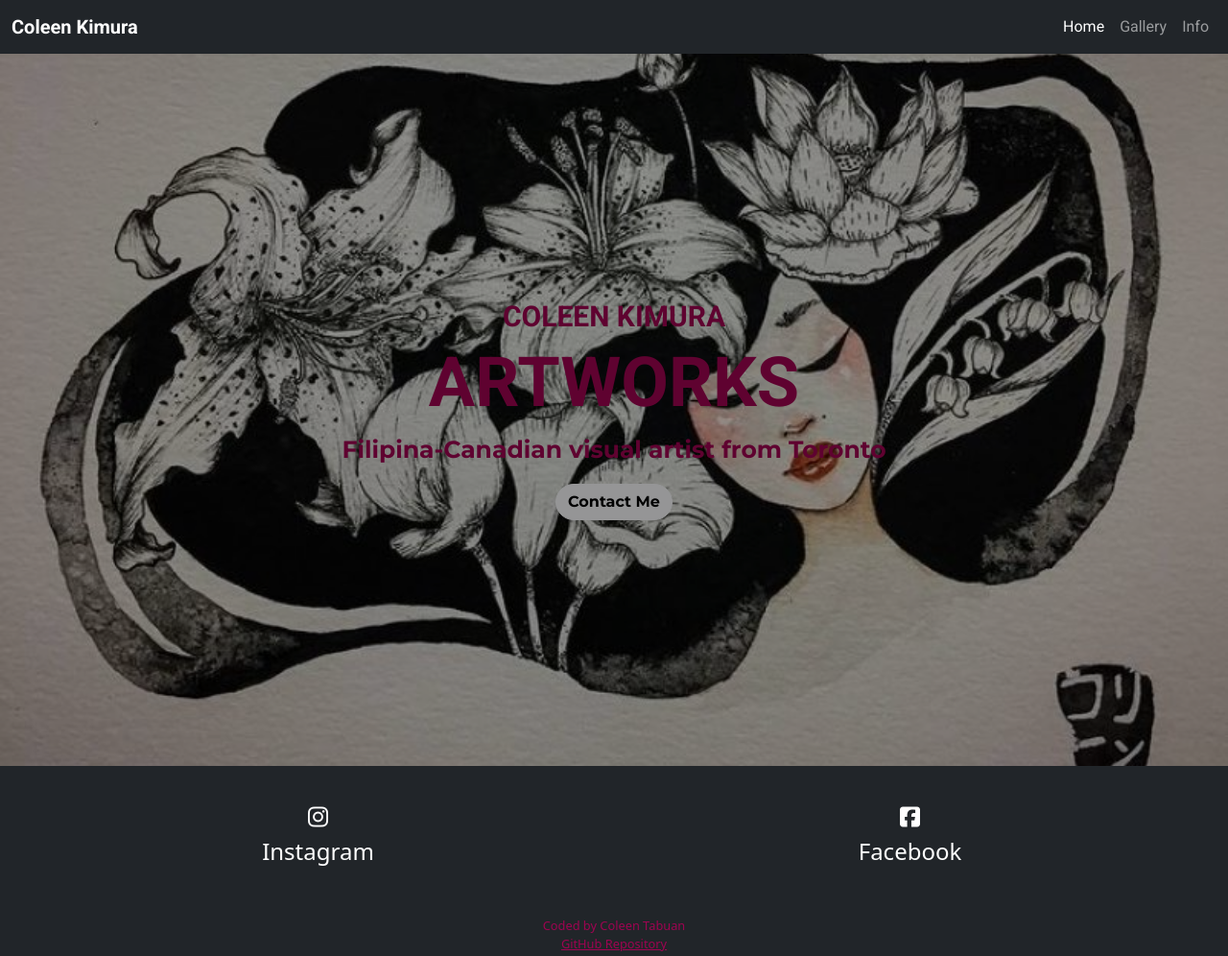
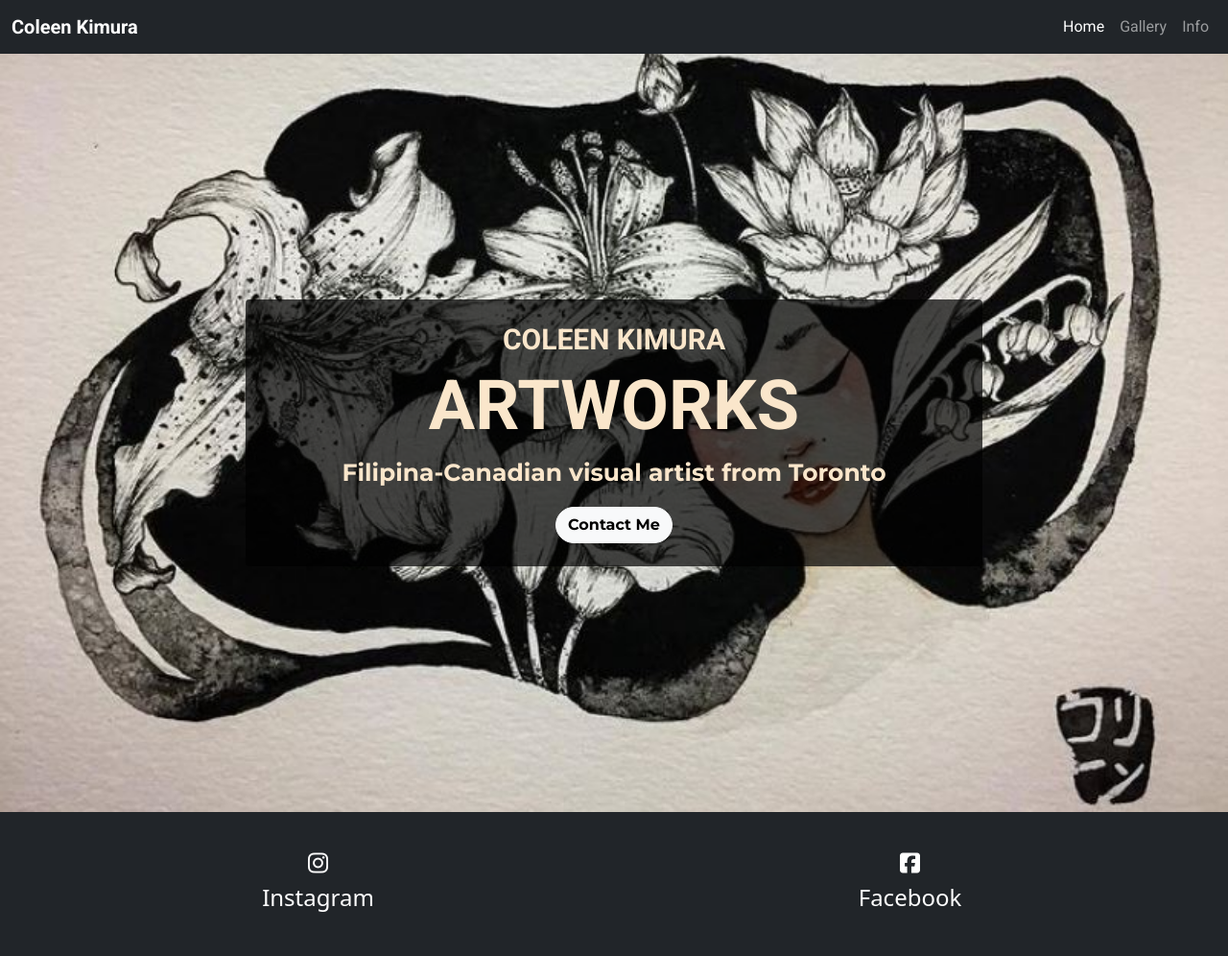
Before and after one commit to coleentabuan/art-portfolio, a plain HTML site: page index.html in a window 1280 px wide. Shown: the top 996 px of the page at 96% size. Drawn offline with nearby package versions, Linux system fonts and the light colour scheme.

Commit message:
updated background image and added background color on title page

```diff
--- a/index.html
+++ b/index.html
@@ -61,19 +61,20 @@
         </div>
       </div>
     </nav>
-    <div class="top-container">
+    <div class="top-container ">
       <div class="homepage-content">
-        <h2 class="artist-name">COLEEN KIMURA</h2>
+        <h2 class="artist-name pt-4">COLEEN KIMURA</h2>
         <h1 class="portfolioTitle">ARTWORKS</h1>
         <p class="short-description">
           Filipina-Canadian visual artist from Toronto
         </p>
-      </div>
-      <div class="d-flex justify-content-center">
+         <div class="d-flex justify-content-center pb-4">
         <button type="button" class="btn btn-light contact-me">
           <a href="info.html#contact-me" class="contact-me">Contact Me</a>
         </button>
       </div>
+      </div>
+
     </div>
 
     <footer>
--- a/styles/portfolio.css
+++ b/styles/portfolio.css
@@ -2,7 +2,7 @@
   --primary-font: "Roboto", sans-serif;
   --secondary-font: "Montserrat", sans-serif;
   --font-primary-color: #ffffff;
-  --title-page-font-color: #9e0451;
+  --title-page-font-color: #fae6cb;
 }
 
 body {
@@ -33,7 +33,7 @@ footer {
   background-image: url(/images/Lilies.JPG);
 
   background-position: center center;
-  opacity: 0.6;
+
   background-repeat: no-repeat;
   background-size: cover;
   background-attachment: fixed;
@@ -64,11 +64,13 @@ footer {
   border-radius: 50px;
 }
 .homepage-content {
-  display: flex;
+  display: block;
   flex-direction: column;
   text-align: center;
   justify-content: center;
-  opacity: 1;
+  border-radius: 4px;
+  background-color: rgb(0, 0, 0, 0.7);
+  padding: 50px, 80px;
 }
 /* Gallery Images*/
 .gallerySubhead {
@@ -214,8 +216,8 @@ footer {
   .short-description {
     font-size: 18px;
   }
-  /* .top-container {
-    background-image: url(/images/Lilies.JPG);
-    background-size: 100% 100%;
-  }*/
+  .top-container {
+    background-image: url(/images/lily-phone.png);
+    background-size: cover;
+  }
 }
```
Also changed, not shown: 2 other files.
